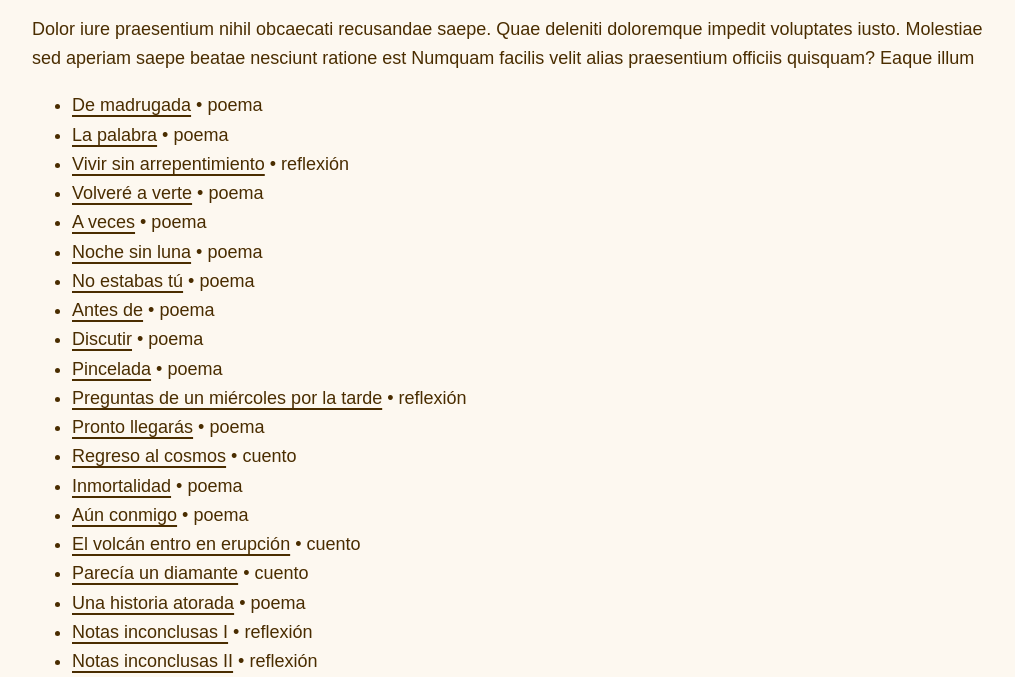
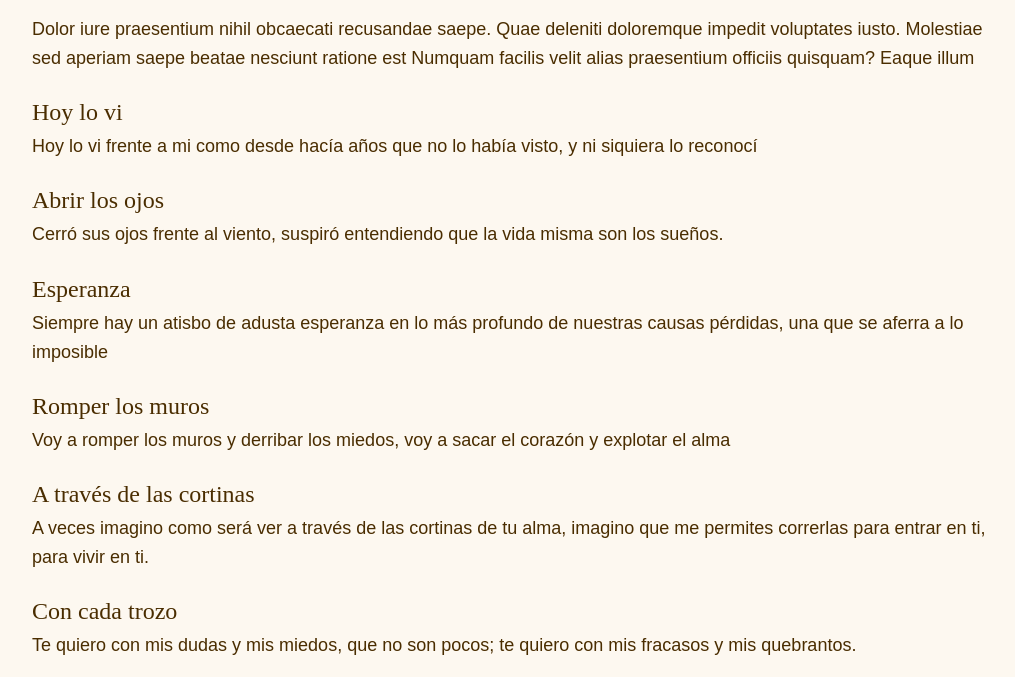
Before and after one commit to Max131/letrasnubladas, an Astro site: page / in a window 1280 px wide. Shown: the part 111-788 px from the top of the page, without its empty margins (128-1143 px from the left). Built offline with nearby package versions, Linux system fonts and the light colour scheme; Astro itself is replaced by a stand-in of ours; a web font is replaced by a local one.

Commit message:
feat(index.astro): reestructurar la lista de publicaciones y ordenar por fecha style(global.css): añadir estilos para la lista de publicaciones y enfoque visible

```diff
--- a/src/pages/index.astro
+++ b/src/pages/index.astro
@@ -5,29 +5,11 @@
 import "../styles/global.css";
 
 const posts = await getCollection("blog");
-
-// Helper function to get category path and slug
-function getPostUrl(post: any) {
-  const category = post.data.category;
-  const match = post.id.match(/^(\d{4}-\d{2}-\d{2})-(.+)$/);
-  const slug = match ? match[2] : post.id;
-
-  // Map categories to URL paths
-  const categoryMap: Record<string, string> = {
-    "poema": "poemas",
-    "cuento": "cuentos",
-    "micro cuento": "cuentos",
-    "reflexión": "reflexiones",
-  };
-
-  const categoryPath = category ? categoryMap[category] : null;
-
-  if (categoryPath) {
-    return `/${categoryPath}/${slug}`;
-  }
-
-  return `/${slug}`;
-}
+const articles = posts.sort((a, b) => {
+  const timeStampA = new Date(a.id.match(/^\d{4}-\d{2}-\d{2}/)[0]).getTime();
+  const timeStampB = new Date(b.id.match(/^\d{4}-\d{2}-\d{2}/)[0]).getTime();
+  return timeStampB - timeStampA;
+});
 ---
 
 <html lang="en">
@@ -47,12 +29,18 @@
         nesciunt ratione est Numquam facilis velit alias praesentium officiis
         quisquam? Eaque illum
       </p>
-			<ul>
+      <ul class="post-list">
         {
-					posts.map((post) => (
-						<li key={post.id}>
-							<a href={getPostUrl(post)}>{post.data.title}</a>
-							{post.data.category && <span class="category"> • {post.data.category}</span>}
+          articles.map(({ data }) => (
+            <li>
+              <article>
+                <h2 class="post-list-title">
+                  <a class="post-list-link" href="#!">
+                    {data.title}
+                  </a>
+                </h2>
+                <p class="post-list-summary">{data.excerpt}</p>
+              </article>
             </li>
           ))
         }
--- a/src/styles/global.css
+++ b/src/styles/global.css
@@ -4,6 +4,7 @@
   --text-color: #4a2d00;
   --bg-color: #fdf8f0;
   --button-bg-color: #e5d7c2;
+  --rounded: 0.375rem;
 }
 
 @layer base {
@@ -32,6 +33,12 @@
     font-weight: 500;
     text-decoration-thickness: 2px;
     text-underline-offset: 4px;
+
+    &:focus-visible {
+      outline: 2px solid currentcolor;
+      outline-offset: 4px;
+      border-radius: var(--rounded);
+    }
   }
 }
 
@@ -41,4 +48,23 @@
     margin: 0 auto;
     padding: 1rem;
   }
+
+  .post-list {
+    list-style: none;
+    padding: 0;
+    margin: 0;
+  }
+
+  .post-list-title {
+    font-size: 1.5rem;
+    margin-bottom: 0;
+  }
+
+  .post-list-link {
+    text-decoration: none;
+  }
+
+  .post-list-summary {
+    margin-block: 0;
+  }
 }
```
Lines whose indentation alone changed are shown as unchanged.
